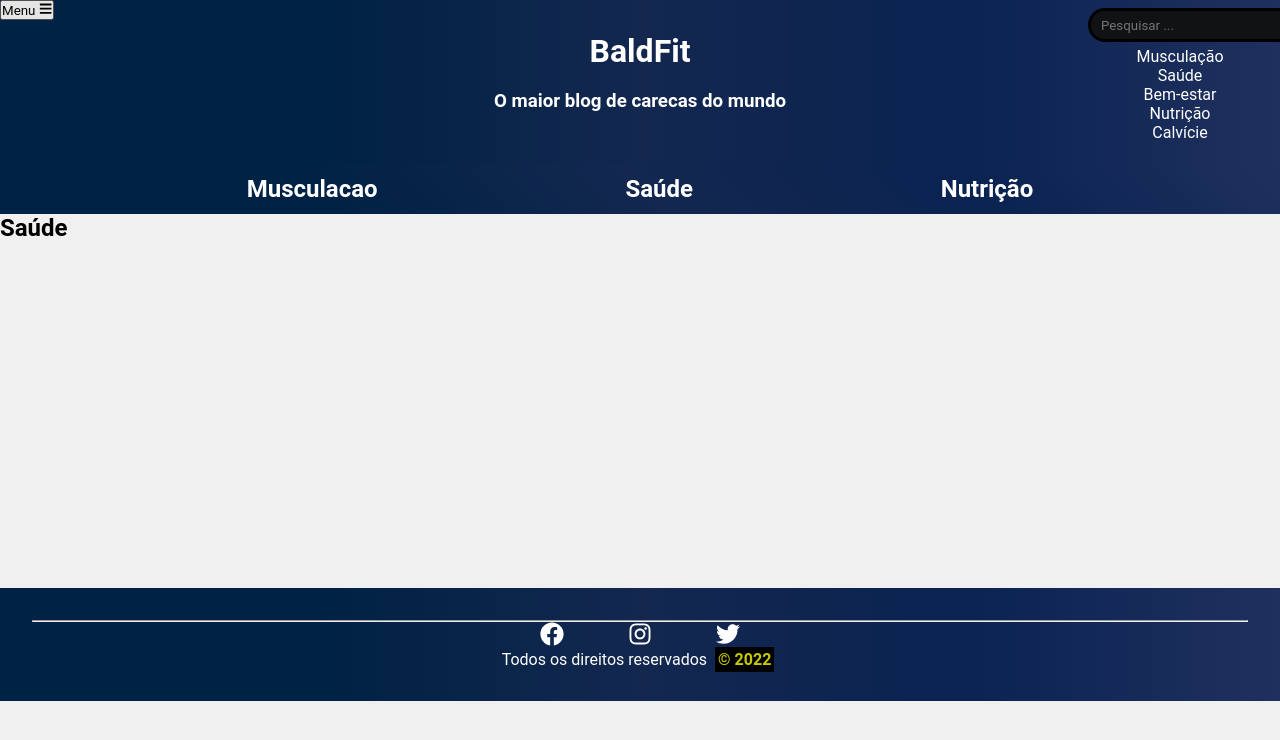
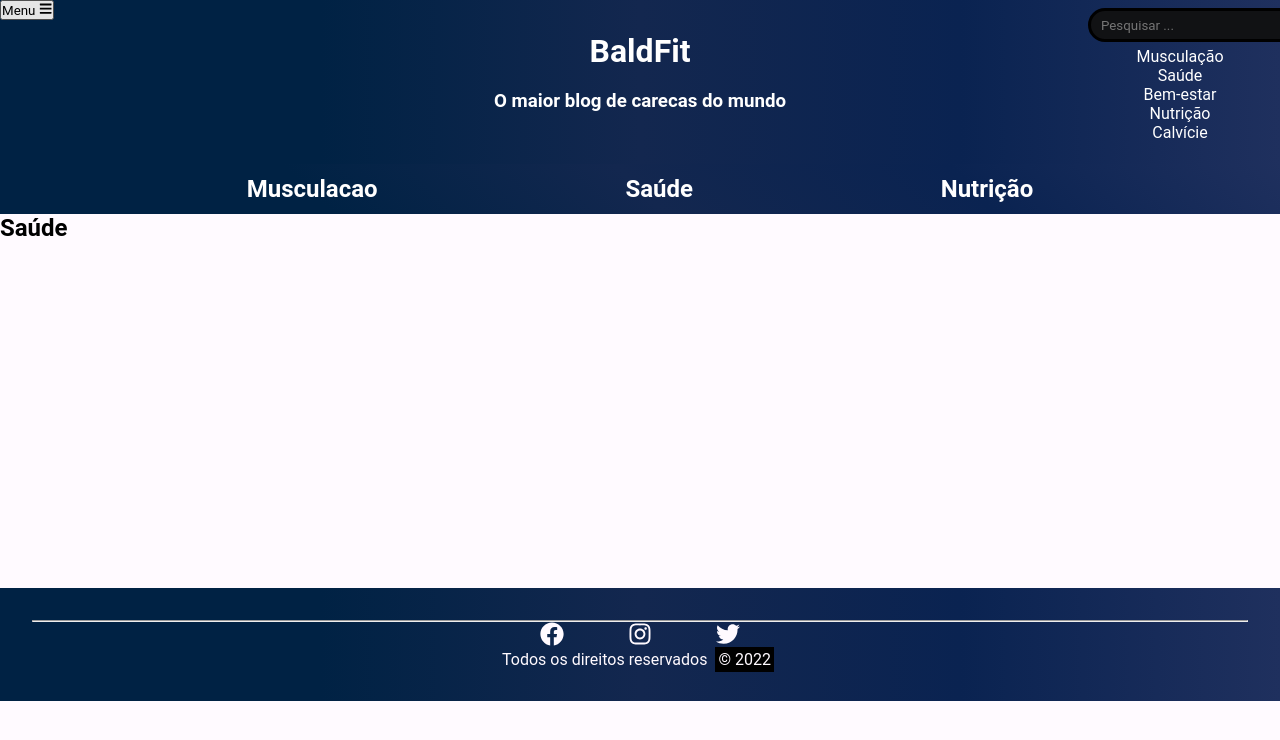
Before and after one commit to FabioOss/bald-fit, a Next.js app: page /saude in a window 1280 px wide. Shown: the top 740 px of the page. Built offline with nearby package versions, Linux system fonts and the light colour scheme.

Commit message:
alterações de css

```diff
--- a/src/components/Footer/Footer.module.css
+++ b/src/components/Footer/Footer.module.css
@@ -6,7 +6,7 @@
 .container_footer {
 	background: rgb(0, 34, 68);
 	background: linear-gradient(90deg, rgba(0, 34, 68, 1) 25%, rgba(19, 39, 79, 1) 50%, rgba(10, 35, 81, 1) 75%, rgba(31, 48, 94, 1) 100%);
-	color: white;
+	color: #fffaff;
 	text-align: center;
 	padding: 2em;
 
@@ -16,7 +16,7 @@
 	display: flex;
 	justify-content: center;
 	list-style-type: none;
-	color: white;
+	color: #fffaff;
 }
 
 .footer li {
@@ -37,7 +37,6 @@
 	background-color: black;
 	margin: 0 0.25em;
 	padding: 3px;
-	color: #c8c800;
-	font-weight: bold;
+	color:#fffaff;
 
 }
--- a/src/components/Topbar/Topbar.module.css
+++ b/src/components/Topbar/Topbar.module.css
@@ -25,12 +25,7 @@
     text-align: center;
 }
 
-.categories {
-    padding: 0.5em;
-    color: white;
-    background: rgb(0, 34, 68);
-    background: linear-gradient(45deg, rgba(0, 34, 68, 1) 25%, rgba(19, 39, 79, 1) 50%, rgba(10, 35, 81, 1) 75%, rgba(31, 48, 94, 1) 100%);
-}
+
 
 .title {
     text-align: center;
@@ -46,12 +41,17 @@
     text-decoration: none;
 }
 
-.title a:hover {
+.title a span{
     color: black;
-    cursor: pointer;
-    font-weight: bold;
+
 }
 
+.categories {
+    padding: 0.5em;
+    color: white;
+    background: rgb(0, 34, 68);
+    background: linear-gradient(45deg, rgba(0, 34, 68, 1) 25%, rgba(19, 39, 79, 1) 50%, rgba(10, 35, 81, 1) 75%, rgba(31, 48, 94, 1) 100%);
+}
 
 .categories_list {
     padding: 3px;
--- a/src/components/Topbar/Topbar.tsx
+++ b/src/components/Topbar/Topbar.tsx
@@ -1,4 +1,4 @@
-import { FaBars, FaSearch } from 'react-icons/fa'
+import { FaBars, FaDumbbell, FaSearch } from 'react-icons/fa'
 import styles from './Topbar.module.css'
 import Link from 'next/link'
 import { useState } from 'react'
@@ -23,11 +23,12 @@ export default function Topbar() {
 					<button>Menu <FaBars /></button>
 				</div>
 				<div className={styles.title}>
-					<h1> <Link href='/'><a>BaldFit</a></Link></h1>
+					<h1><a href='/'>BaldFit</a></h1>
+
 					<h3>O maior blog de carecas do mundo</h3>
 				</div>
 				<div className={styles.search}>
-					<input className={styles.search_box} type='text' autoComplete='on' name='search' placeholder=' Pesquisar ...' value={busca} onChange={(ev) => setBusca(ev.target.value)} q maxLength={20} ></input >
+					<input className={styles.search_box} type='text' autoComplete='on' name='search' placeholder=' Pesquisar ...' value={busca} onChange={(ev) => setBusca(ev.target.value)}  maxLength={20} ></input >
 					<ul className={styles.search_list}>
 						{articleFilter.map((article) => (
 							<li key={article}>{article}</li>
--- a/src/styles/globals.css
+++ b/src/styles/globals.css
@@ -2,13 +2,13 @@
   padding: 0;
   margin: 0;
   box-sizing: border-box;
-  font-family: 'Roboto', sans-serif ;
+  font-family: 'Roboto', sans-serif;
 }
 
 html,
 body,
 #root {
-  background-color: #f0f0f0;
+  background-color: #fffaff;
   height: 100%;
 }
 
```
Also changed, not shown: src/images/bg.jpg (deleted).
